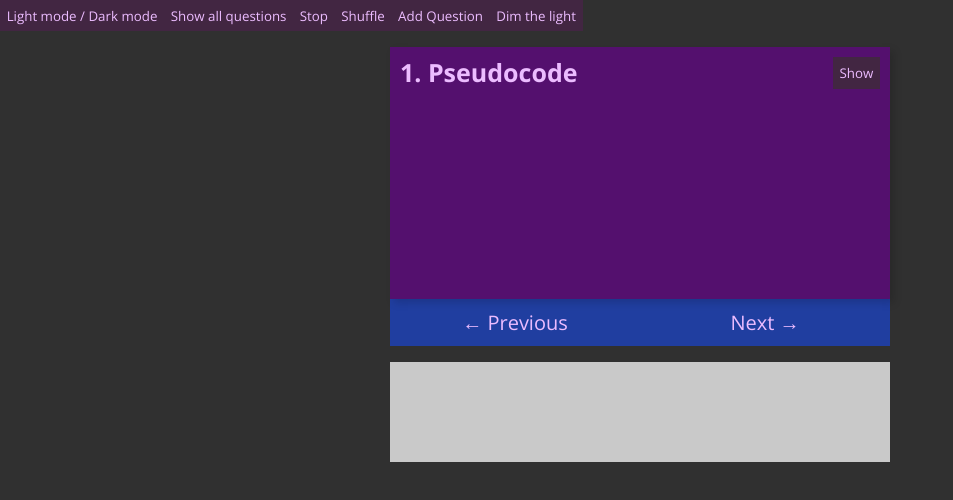
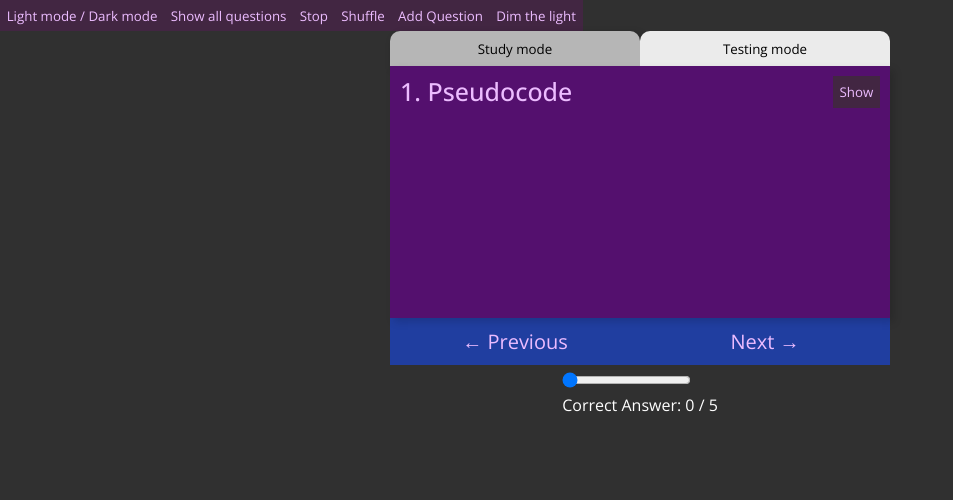
Before and after one commit to jamesaucode/studywell, a React (Create React App) app: page / in a window 1280 px wide. Both pictures are taken after a click on the button "Start". Shown: the top 500 px of the page, without its empty margins (0-953 px from the left). Built offline with nearby package versions, Linux system fonts and the light colour scheme.

Commit message:
Added a slide range to show how many correct answers did the user get

```diff
--- a/src/App.css
+++ b/src/App.css
@@ -2,13 +2,13 @@
   margin: 0;
   padding: 0;
   box-sizing: border-box;
-    font-family: 'Open Sans';
+  font-family: "Open Sans";
 }
 
 input {
   padding: 0;
   border: 0;
-    background-color: rgb(201,201,201);
+  background-color: rgb(201, 201, 201);
   color: black;
 }
 
@@ -57,6 +57,10 @@ textarea {
   color: rgb(236, 188, 255);
   padding: 0.5em;
   border: none;
+}
+
+.btn--right {
+  margin-left: auto;
 }
 
 .btn--dark {
@@ -127,6 +131,12 @@ textarea {
   max-width: var(--card-width);
   margin: 0 auto;
 }
+
+.btn-wrapper {
+  display: flex;
+  justify-content: center;
+  margin: 0 auto;
+}
 .cards {
   display: flex;
   color: white;
@@ -141,7 +151,6 @@ textarea {
 }
 
 .exit {
-
 }
 
 .dimmer {
@@ -155,7 +164,7 @@ textarea {
 
 .small-title {
   width: 500px;
-    margin:0.5em 0 ;
+  margin: 0.5em 0;
   color: white;
 }
 
@@ -181,7 +190,7 @@ textarea {
   background-color: white;
   width: 150px;
   margin: 0 1em;
-    box-shadow: 4px 4px 8px rgba(0,0,0,0.15);
+  box-shadow: 4px 4px 8px rgba(0, 0, 0, 0.15);
 }
 
 .card--light {
@@ -189,7 +198,7 @@ textarea {
   color: white;
   width: 150px;
   margin: 0 1em;
-    box-shadow: 4px 4px 8px rgba(0,0,0,0.15);
+  box-shadow: 4px 4px 8px rgba(0, 0, 0, 0.15);
 }
 
 .big-card {
@@ -198,25 +207,51 @@ textarea {
   max-width: var(--card-width);
   height: fit-content;
   margin: 0 auto;
-    margin-top: 1em;
 }
 
 .big-title {
-    font-weight: 700;
+  font-weight: 500;
   font-size: 1.25em;
   color: inherit;
   background-color: inherit;
+}
+
+.btn--green {
+  border: 0;
+  height: 40px;
+  width: 25%;
+  font-size: 1em;
+  font-weight: 400;
+  color: rgb(170, 255, 170);
+  background-color: rgba(28, 139, 28, 0.7);
+}
+
+.btn--red {
+  border: 0;
+  height: 40px;
+  width: 25%;
+  font-size: 1em;
+  font-weight: 400;
+  color: rgb(255, 176, 176);
+  background-color: rgba(255, 0, 0, 0.7);
+}
+
+.dark--text {
+}
+
+.test {
+  margin-top: auto;
 }
 
 .current {
   background-color: white;
   width: 150px;
   margin: 0 1em;
-    box-shadow: 4px 4px 8px rgba(0,0,0,0.15);
+  box-shadow: 4px 4px 8px rgba(0, 0, 0, 0.15);
 }
 
 .question--dark {
-    display:flex;
+  display: flex;
   justify-content: space-between;
   align-items: center;
   height: 100%;
@@ -224,6 +259,11 @@ textarea {
   font-size: 1.25em;
   color: rgb(236, 188, 255);
   background-color: rgb(84, 16, 110);
+}
+
+.placeholder--200px {
+  background-color: inherit;
+  height: 100px;
 }
 
 .answer--dark {
@@ -234,11 +274,11 @@ textarea {
   line-height: 1.75em;
   font-weight: 400;
   color: rgb(220, 136, 253);
-    background-color: rgba(84, 16, 110,1);
+  background-color: rgba(84, 16, 110, 1);
 }
 
 .question--light {
-    display:flex;
+  display: flex;
   justify-content: space-between;
   align-items: center;
   padding: 0.5em;
@@ -257,3 +297,55 @@ textarea {
   color: rgb(84, 16, 110);
   background-color: rgb(236, 188, 255);
 }
+
+.slide-wrapper {
+  width: fit-content;
+  margin: 0 auto;
+}
+
+.slide {
+    height: 30px;
+    background-color: inherit;
+}
+
+.slide-text {
+    font-family: 'Open Sans';
+    font-weight: 400;
+    font-size: 1em;
+    color: white;
+}
+/* input::-webkit-slider-runnable-track {
+  padding: 0;
+  border: 0;
+  background-color: white;
+}
+
+input::-moz-range-track {
+  padding: 0;
+  border: 0;
+}
+input::-ms-track {
+  padding: 0;
+  border: 0;
+} */
+
+.tab {
+  width: 50%;
+  border-top-left-radius: 10px;
+  border-top-right-radius: 10px;
+  background-color: rgb(235, 235, 235);
+  height: 35px;
+  padding: 0;
+  border: 0;
+}
+
+.clicked {
+  background-color: rgb(182, 182, 182);
+  box-shadow: 4px 4px 8px rgba(0, 0, 0, 0.3);
+}
+
+.wrapper {
+  width: 100%;
+  max-width: 500px;
+  margin: 0 auto;
+}
--- a/src/components/Button.js
+++ b/src/components/Button.js
@@ -2,13 +2,19 @@ import React, { Component } from "react";
 
 export default class Button extends Component {
   render() {
-    const { name, style, clicked } = this.props;
+    const { name, style, clicked, onClick } = this.props;
     if (clicked) {
       return (
-        <button className={style.btnL + " btn--big"}>{name}</button>
+        <button onClick={onClick} className={style.btnL + " btn--big"}>
+          {name}
+        </button>
       );
     } else {
-      return <button className={style.btnN + " btn--big"}>{name}</button>;
+      return (
+        <button className={style.btnN + " btn--big"} onClick={onClick}>
+          {name}
+        </button>
+      );
     }
   }
 }
--- a/src/components/CurrentCard.js
+++ b/src/components/CurrentCard.js
@@ -3,7 +3,12 @@ import React, { Component } from "react";
 export default class CurrentCard extends Component {
   state = {
     show: false,
-    answered: false
+    answered: false,
+    testing: this.props.testing,
+    // For normal mode
+    lTabClicked: !this.props.testing,
+    // For testing mode
+    rTabClicked: this.props.testing
   };
   onShowClick = e => {
     this.setState(prevState => ({
@@ -17,36 +22,101 @@ export default class CurrentCard extends Component {
         this.onShowClick(e);
         break;
       default:
-        break
+        break;
     }
   };
+  handleTestModeClickSetTrue = e => {
+    this.setState({
+      testing: true
+    });
+  };
+  handleTestModeClickSetFalse = e => {
+    this.setState({
+      testing: false
+    });
+  };
+  handleCorrectClick = e => {
+    alert('Correct!')
+    this.props.onCorrectAnswerClick(e);
+    this.props.onNextQuestionClick(e);
+  }
+  handleWrongClick = e => {
+    alert('Wrong!')
+  }
   // componentDidMount = () => {
   //   document.addEventListener("keydown", this.handleKeyDown, false);
   // };
   render() {
-    const { question, answer, style, qnum } = this.props;
+    const {
+      question,
+      answer,
+      style,
+      qnum,
+      onTestModeClickFalse,
+      onTestModeClickTrue
+    } = this.props;
+    const { testing } = this.state;
+    const { handleTestModeClickSetFalse, handleTestModeClickSetTrue } = this;
+    var leftBtn = "";
+    var rightBtn = "";
+    if (!testing) {
+      leftBtn = "tab clicked";
+    } else {
+      leftBtn = "tab";
+    }
+    if (testing) {
+      rightBtn = "tab clicked";
+    } else {
+      rightBtn = "tab";
+    }
+
     return (
+      <div className="wrapper">
+        <button onClick={handleTestModeClickSetFalse} className={leftBtn}>
+          Study mode
+        </button>
+        <button onClick={handleTestModeClickSetTrue} className={rightBtn}>
+          Testing mode
+        </button>
         <div
           className={style.div + " big-card"}
           tabIndex="0"
-      onKeyDown={this.handleKeyDown}>
+          onKeyDown={this.handleKeyDown}
+        >
           <div className={style.question}>
             <h3 className="big-title">
               {qnum + 1}. {question}
             </h3>
             {this.state.show ? (
-            <button className="btn--dark btn--right" onClick={this.onShowClick}>
+              <button
+                className="btn--dark btn--right"
+                onClick={this.onShowClick}
+              >
                 Hide
               </button>
             ) : (
-            <button className="btn--dark btn--right" onClick={this.onShowClick}>
+              <button
+                className="btn--dark btn--right"
+                onClick={this.onShowClick}
+              >
                 Show
               </button>
             )}
           </div>
-        <h3 className={style.answer}>
+          <div className={style.answer}>
             {this.state.show && <span>{answer}</span>}
-        </h3>
+            {/* {!this.state.show && <div className="placeholder--200px"></div>} */}
+            {testing && (
+              <div className="test">
+                <h2 className="text--dark">Did you get this right?</h2>
+                <div className="btn-wrapper">
+                  <button onClick={this.handleCorrectClick} className="btn--green">Yay</button>
+                  <button onClick={this.handleWrongClick} className="btn--red">Nay</button>
+                </div>
+              </div>
+            )}
+          </div>
+        </div>
       </div>
     );
   }
--- a/src/components/Dashboard.js
+++ b/src/components/Dashboard.js
@@ -3,6 +3,7 @@ import Card from "./Card";
 import uuid from "uuid";
 import axios from "axios";
 import Button from "./Button";
+import Slide from './Slide';
 import EditableNewCard from "./EditableNewCard";
 import CurrentCard from "./CurrentCard";
 import QuestionList from "./QuestionList";
@@ -45,7 +46,6 @@ export default class Dashboard extends Component {
         id: uuid()
       }
     ],
-    current: {},
     darkMode: true,
     leftBtnClicked: false,
     rightBtnClicked: false,
@@ -53,6 +53,8 @@ export default class Dashboard extends Component {
     playing: false,
     newCard: false,
     dim: false,
+    testing: false,
+    correct: 0,
     qnum: 0
   };
   // onDrawClick = e => {
@@ -136,12 +138,6 @@ export default class Dashboard extends Component {
     });
   };
   onAddQuestionClick = e => {
-    // this.state.cards.push({
-    //   question: "Edit me",
-    //   answer: "Edit me",
-    //   id: uuid(),
-    //   i: this.state.cards.length + 1
-    // });
     this.setState({
       newCard: true
     });
@@ -204,6 +200,21 @@ export default class Dashboard extends Component {
       dim: !prevState.dim
     }));
   };
+  onTestModeClickTrue = e => {
+    this.setState({
+      testing: true
+    })
+  }
+  onTestModeClickFalse = e => {
+    this.setState({
+      testing: false
+    })
+  }
+  onCorrectAnswerClick = e => {
+    this.setState(prevState => ({
+      correct: prevState.correct + 1
+    }))
+  }
   // componentDidMount = () => {
   //   document.addEventListener("keydown", this.handleKeyDown, false);
   // };
@@ -240,7 +251,7 @@ export default class Dashboard extends Component {
   render() {
     const cardsInOrder = this.state.cards;
     const cardsRandomOrder = this.state.cardsRandomOrder;
-    const { collapse, qnum, darkMode, playing, newCard } = this.state;
+    const { collapse, qnum, darkMode, playing, newCard, correct } = this.state;
     var darkModeString = "dark-mode";
     var style = {};
     if (!darkMode) {
@@ -326,6 +337,11 @@ export default class Dashboard extends Component {
               answer={this.state.cards[qnum].answer}
               style={style.card}
               qnum={qnum}
+              testing={this.state.testing}
+              onTestModeClickFalse={this.onTestModeClickFalse}
+              onTestModeClickTrue={this.onTestModeClickTrue}
+              onCorrectAnswerClick={this.onCorrectAnswerClick}
+              onNextQuestionClick={this.onNextQuestionClick}
             />
             <div className="btns">
               <Button
@@ -343,11 +359,12 @@ export default class Dashboard extends Component {
             </div>
           </div>
         )}
-        {playing && (
+        {/* {playing && (
           <div className="answer-input-wrapper">
             <textarea className="answer-input" />
           </div>
-        )}
+        )} */}
+        {playing && <Slide correct={correct} length={this.state.cards.length} />}
       </div>
     );
   }
--- a/src/components/EditableNewCard.js
+++ b/src/components/EditableNewCard.js
@@ -38,8 +38,8 @@ export default class EditableNewCard extends Component {
   componentDidMount = () => {
     console.log('Editable new card mounted')
     this.setState({
-        questionInput: "New Question",
-        answerInput: "New Answer"
+        questionInput: "Type question here",
+        answerInput: "Type answer here"
     })
     // document.addEventListener("keypress", this.handleKeyDown, false);
   };
--- /dev/null
+++ b/src/components/Slide.js
@@ -0,0 +1,17 @@
+import React, { Component } from 'react'
+
+export default class Slide extends Component {
+  render() {
+    return (
+      <div className="slide-wrapper">
+        <input
+        className="slide"
+        type="range"
+        min="0"
+        value={this.props.correct}
+        max={this.props.length}></input>
+        <h2 className="slide-text">Correct Answer: {this.props.correct} / {this.props.length} </h2>
+      </div>
+    )
+  }
+}
```
Lines whose indentation alone changed are shown as unchanged.
